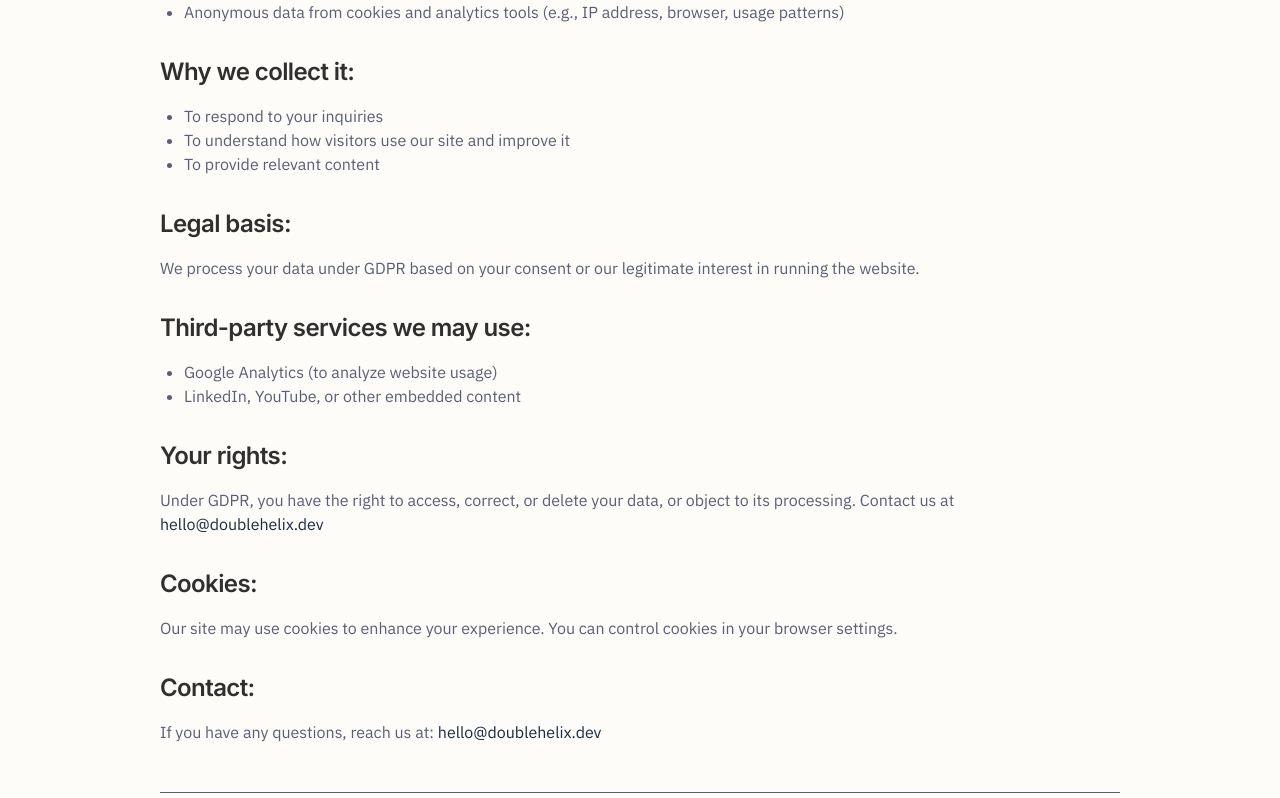
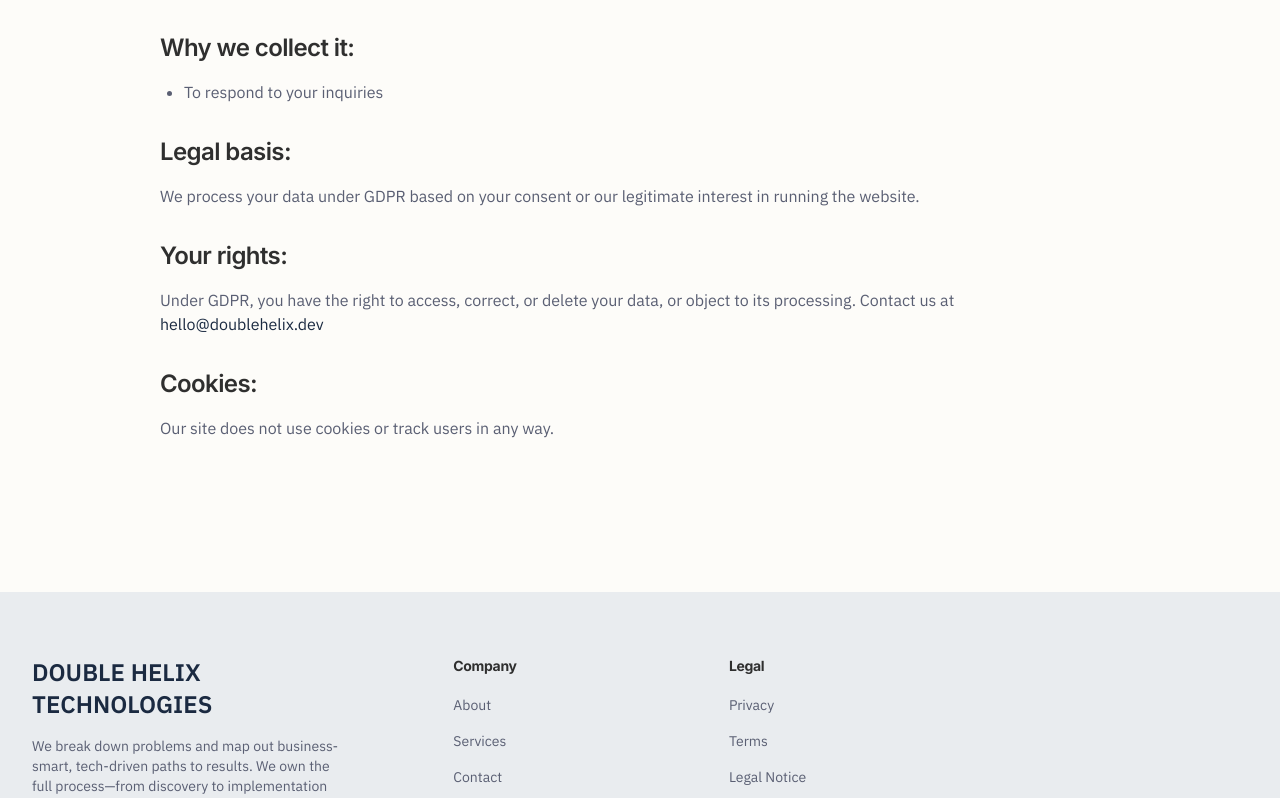
Before and after one commit to Double-Helix-Technologies/Double-Helix-Technologies.github.io, a Next.js app: page /privacy in a window 1280 px wide. Shown: the part 480-1278 px from the top of the page. Built offline with nearby package versions, Linux system fonts and the light colour scheme.

Commit message:
Add legal notice and minor fixes from Janis

```diff
--- a/app/components/Footer.tsx
+++ b/app/components/Footer.tsx
@@ -51,6 +51,11 @@ export default function Footer() {
                     Terms
                   </a>
                 </li>
+                <li>
+                  <a href="/notice" className="text-sm text-text-secondary hover:text-primary transition-colors">
+                    Legal Notice
+                  </a>
+                </li>
               </ul>
             </div>
           </div>
--- a/app/components/Navigation.tsx
+++ b/app/components/Navigation.tsx
@@ -13,6 +13,7 @@ export default function Navigation() {
     const handleScroll = () => {
       setScrolled(window.scrollY > 10);
     };
+    handleScroll();
     window.addEventListener('scroll', handleScroll);
     return () => window.removeEventListener('scroll', handleScroll);
   }, []);
--- /dev/null
+++ b/app/notice/page.tsx
@@ -0,0 +1,45 @@
+import React from 'react';
+import Navigation from '../components/Navigation';
+import Footer from '../components/Footer';
+import { ThemeProvider } from '../components/ThemeProvider';
+
+const Notice = () => {
+  return (
+    <ThemeProvider>
+      <main className="min-h-screen">
+        <Navigation />
+        <div className="pt-32 pb-20 md:pt-48 md:pb-32">
+          <div className="container-tight">
+            <h1 className="text-4xl md:text-5xl font-semibold text-text-primary mb-8">Legal Notice</h1>
+            <p className="text-text-secondary mb-8">Last updated: 2025-05-25</p>
+
+            <div className="prose prose-lg dark:prose-invert max-w-none">
+              <h2 className="text-2xl font-semibold text-text-primary mt-8 mb-4">Company Name and Address</h2>
+              <p className="text-text-secondary mb-6">
+                Double Helix Technologies SIA<br />
+                Bauskas iela 203 - 35<br />
+                Riga, Latvia
+              </p>
+
+              <h2 className="text-2xl font-semibold text-text-primary mt-8 mb-4">Contact Information</h2>
+              <p className="text-text-secondary mb-6">
+                <a href="mailto:hello@doublehelix.dev" className="text-primary hover:underline">
+                  hello@doublehelix.dev
+                </a><br />
+                +371 29636428
+              </p>
+
+              <h2 className="text-2xl font-semibold text-text-primary mt-8 mb-4">VAT identification number</h2>
+              <p className="text-text-secondary mb-6">
+                LV50203351951
+              </p>
+            </div>
+          </div>
+        </div>
+        <Footer />
+      </main>
+    </ThemeProvider>
+  );
+};
+
+export default Notice;
--- a/app/privacy/page.tsx
+++ b/app/privacy/page.tsx
@@ -20,26 +20,17 @@ export default function PrivacyPolicy() {
               <h2 className="text-2xl font-semibold text-text-primary mt-8 mb-4">What we collect:</h2>
               <ul className="list-disc pl-6 text-text-secondary mb-6">
                 <li>Information you provide via contact forms or email (e.g., name, email, company)</li>
-                <li>Anonymous data from cookies and analytics tools (e.g., IP address, browser, usage patterns)</li>
               </ul>
 
               <h2 className="text-2xl font-semibold text-text-primary mt-8 mb-4">Why we collect it:</h2>
               <ul className="list-disc pl-6 text-text-secondary mb-6">
                 <li>To respond to your inquiries</li>
-                <li>To understand how visitors use our site and improve it</li>
-                <li>To provide relevant content</li>
               </ul>
 
               <h2 className="text-2xl font-semibold text-text-primary mt-8 mb-4">Legal basis:</h2>
               <p className="text-text-secondary mb-6">
                 We process your data under GDPR based on your consent or our legitimate interest in running the website.
               </p>
-
-              <h2 className="text-2xl font-semibold text-text-primary mt-8 mb-4">Third-party services we may use:</h2>
-              <ul className="list-disc pl-6 text-text-secondary mb-6">
-                <li>Google Analytics (to analyze website usage)</li>
-                <li>LinkedIn, YouTube, or other embedded content</li>
-              </ul>
 
               <h2 className="text-2xl font-semibold text-text-primary mt-8 mb-4">Your rights:</h2>
               <p className="text-text-secondary mb-6">
@@ -51,24 +42,8 @@ export default function PrivacyPolicy() {
 
               <h2 className="text-2xl font-semibold text-text-primary mt-8 mb-4">Cookies:</h2>
               <p className="text-text-secondary mb-6">
-                Our site may use cookies to enhance your experience. You can control cookies in your browser settings.
+                Our site does not use cookies or track users in any way.
               </p>
-
-              <h2 className="text-2xl font-semibold text-text-primary mt-8 mb-4">Contact:</h2>
-              <p className="text-text-secondary mb-6">
-                If you have any questions, reach us at:{" "}
-                <a href="mailto:hello@doublehelix.dev" className="text-primary hover:underline">
-                  hello@doublehelix.dev
-                </a>
-              </p>
-
-              <div className="mt-12 pt-8 border-t border-border">
-                <p className="text-text-secondary">
-                  This site is owned and operated by:<br />
-                  Double Helix Technologies SIA<br />
-                  Riga, Latvia
-                </p>
-              </div>
             </div>
           </div>
         </div>
--- a/app/terms/page.tsx
+++ b/app/terms/page.tsx
@@ -46,13 +46,6 @@ export default function TermsOfUse() {
               <p className="text-text-secondary mb-6">
                 These terms are governed by the laws of the Republic of Latvia.
               </p>
-
-              <p className="text-text-secondary mt-12">
-                If you have questions, contact us at{" "}
-                <a href="mailto:hello@doublehelix.dev" className="text-primary hover:underline">
-                  hello@doublehelix.dev
-                </a>
-              </p>
             </div>
           </div>
         </div>
```
